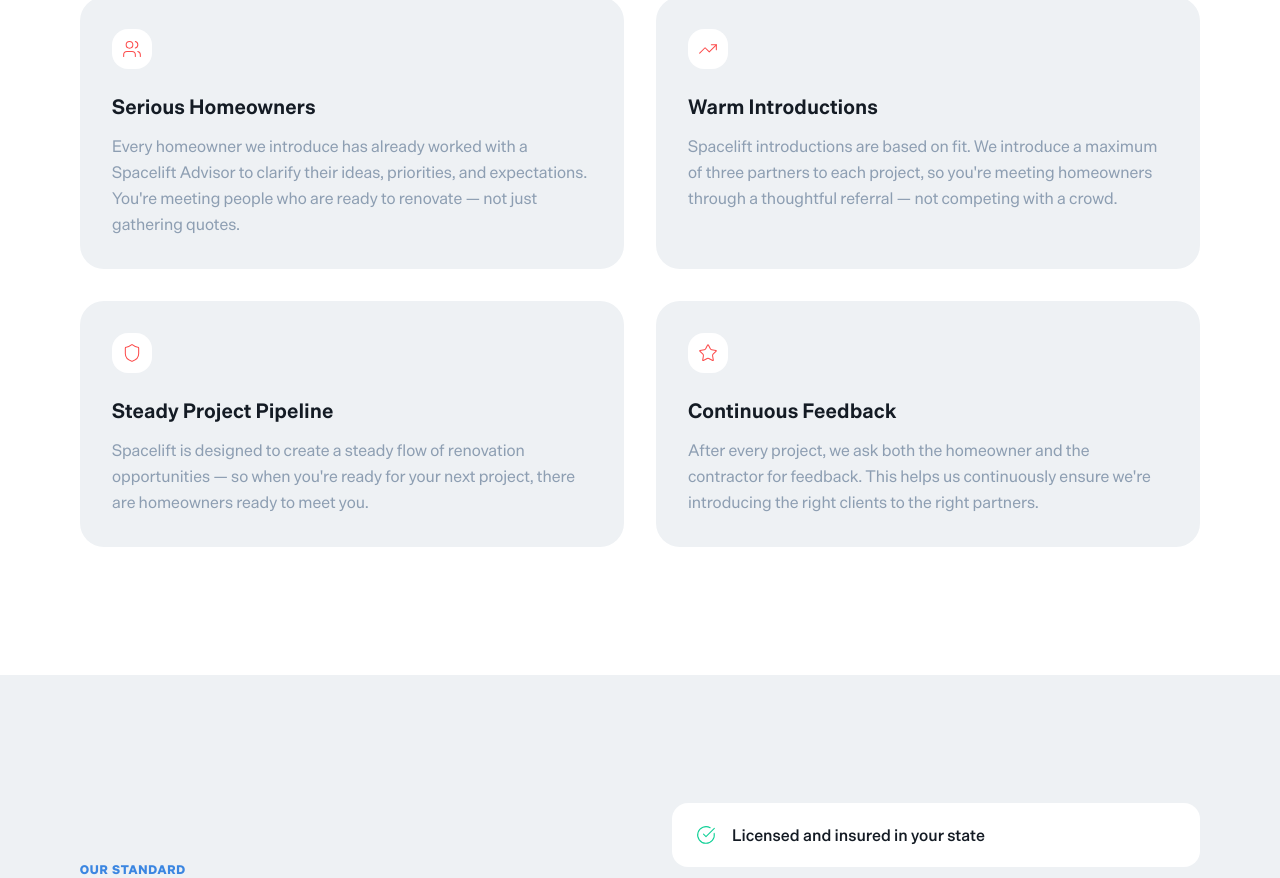
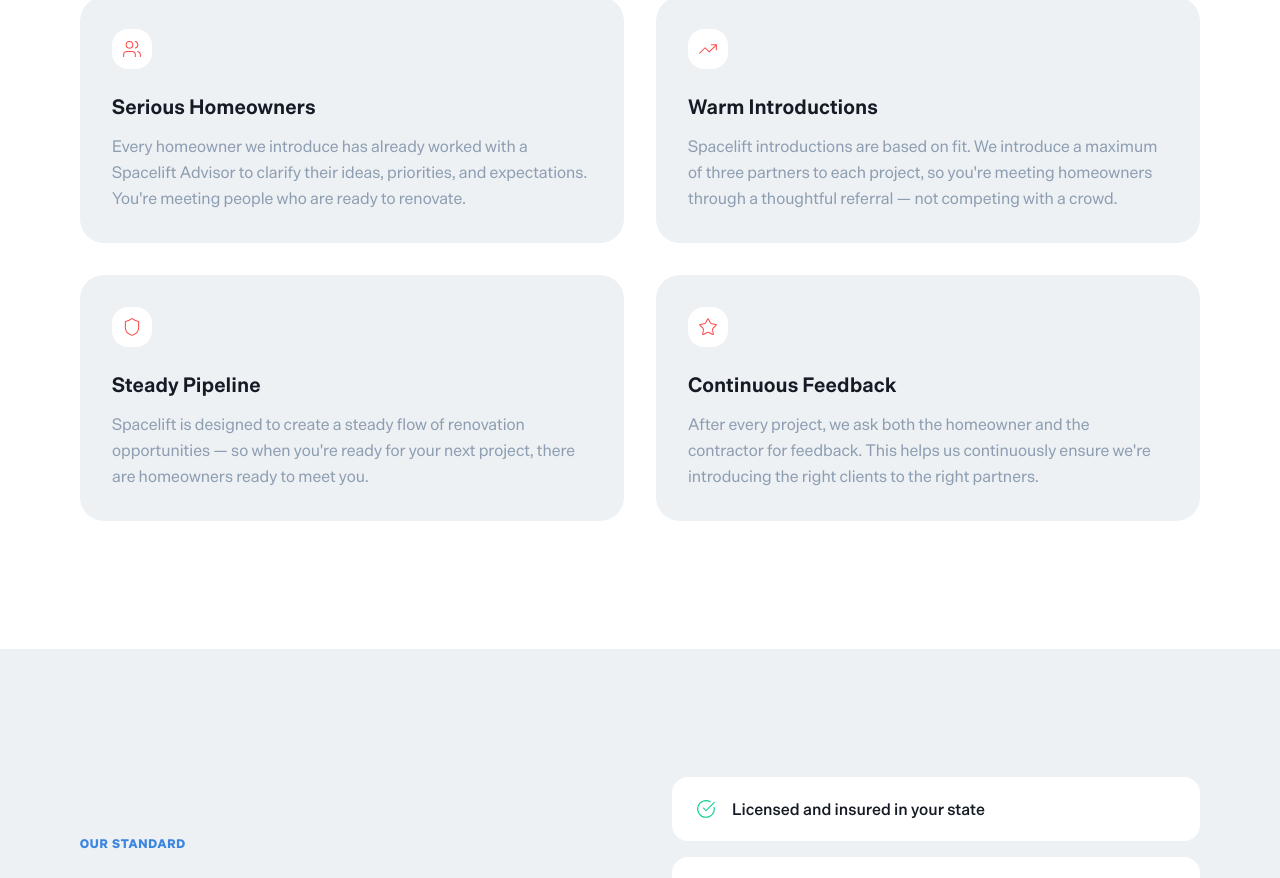
Before and after one commit to jjmccarthy7/spacelift-tools, a Next.js app in the folder apps/hellospacelift/: page /pros in a window 1280 px wide. Shown: the part 1238-2116 px from the top of the page. Built offline with nearby package versions, Linux system fonts and the light colour scheme.

Commit message:
copy(pros): trim card 1 trailing clause, rename card 3 to Steady Pipeline

```diff
--- a/apps/hellospacelift/src/app/pros/page.tsx
+++ b/apps/hellospacelift/src/app/pros/page.tsx
@@ -5,7 +5,7 @@
   {
     icon: Users,
     title: 'Serious Homeowners',
-    description: 'Every homeowner we introduce has already worked with a Spacelift Advisor to clarify their ideas, priorities, and expectations. You\'re meeting people who are ready to renovate — not just gathering quotes.',
+    description: 'Every homeowner we introduce has already worked with a Spacelift Advisor to clarify their ideas, priorities, and expectations. You\'re meeting people who are ready to renovate.',
   },
   {
     icon: TrendingUp,
@@ -14,7 +14,7 @@
   },
   {
     icon: Shield,
-    title: 'Steady Project Pipeline',
+    title: 'Steady Pipeline',
     description: 'Spacelift is designed to create a steady flow of renovation opportunities — so when you\'re ready for your next project, there are homeowners ready to meet you.',
   },
   {
```
